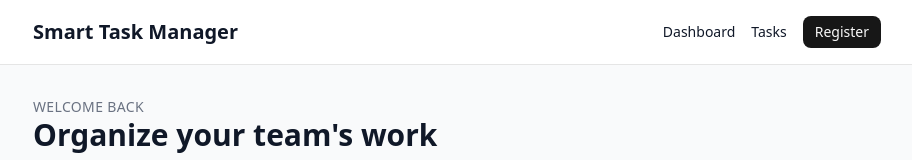
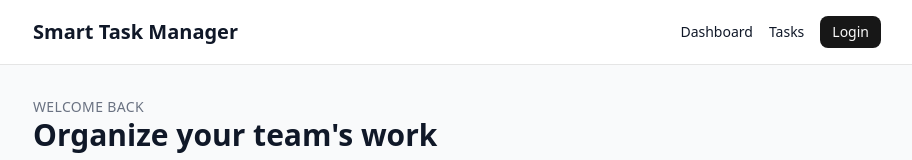
Before and after one commit to mohammadtanim24h/smart-task-manager, a React (Vite) app in the folder client/: page / in a window 1280 px wide. Shown: the top 160 px of the page, without its empty margins (183-1095 px from the left). Built offline with nearby package versions, Linux system fonts and the light colour scheme; no server answers.

Commit message:
Added useAuth custom hook

```diff
--- a/client/src/App.tsx
+++ b/client/src/App.tsx
@@ -1,8 +1,10 @@
 import { Link, Outlet } from "react-router-dom"
 
 import { Button } from "@/components/ui/button"
+import { useAuth } from "./hooks/useAuth"
 
 function App() {
+  const { isLoggedIn, logout } = useAuth();
   return (
     <div className="flex min-h-screen flex-col bg-gray-50 text-gray-900">
       <header className="border-b bg-white">
@@ -17,9 +19,20 @@ function App() {
             <Link to="/tasks" className="hover:text-blue-600">
               Tasks
             </Link>
-            <Button asChild size="sm">
-              <Link to="/register">Register</Link>
-            </Button>
+            {!isLoggedIn && (
+              <>
+                <Button asChild size="sm">
+                  <Link to="/login">Login</Link>
+                </Button>
+              </>
+            )}
+            {isLoggedIn && (
+              <>
+                <Button size="sm" onClick={logout}>
+                  Logout
+                </Button>
+              </>
+            )}
           </nav>
         </div>
       </header>
--- /dev/null
+++ b/client/src/hooks/useAuth.ts
@@ -0,0 +1,74 @@
+import { useEffect, useState } from "react"
+import type { AuthUser } from "@/lib/api"
+
+type UseAuthReturn = {
+  isLoggedIn: boolean
+  user: AuthUser | null
+  token: string | null
+  logout: () => void
+}
+
+const STORAGE_KEYS = {
+  TOKEN: "stm_token",
+  USER: "stm_user",
+} as const
+
+function getUserFromStorage(): AuthUser | null {
+  try {
+    const userStr = localStorage.getItem(STORAGE_KEYS.USER)
+    if (!userStr) return null
+
+    const user = JSON.parse(userStr) as AuthUser
+    // Validate that user has required fields
+    if (user && user.id && user.email && user.name) {
+      return user
+    }
+    return null
+  } catch {
+    return null
+  }
+}
+
+function getTokenFromStorage(): string | null {
+  return localStorage.getItem(STORAGE_KEYS.TOKEN)
+}
+
+/**
+ * Custom hook to check if user is logged in by checking localStorage
+ * @returns Object containing isLoggedIn status, user data, token, and logout function
+ */
+export function useAuth(): UseAuthReturn {
+  const [user, setUser] = useState<AuthUser | null>(() => getUserFromStorage())
+  const [token, setToken] = useState<string | null>(() => getTokenFromStorage())
+
+  // Listen for storage changes (e.g., from other tabs or logout)
+  useEffect(() => {
+    const handleStorageChange = (e: StorageEvent) => {
+      if (e.key === STORAGE_KEYS.USER) {
+        setUser(getUserFromStorage())
+      }
+      if (e.key === STORAGE_KEYS.TOKEN) {
+        setToken(getTokenFromStorage())
+      }
+    }
+
+    window.addEventListener("storage", handleStorageChange)
+    return () => window.removeEventListener("storage", handleStorageChange)
+  }, [])
+
+  const logout = () => {
+    localStorage.removeItem(STORAGE_KEYS.TOKEN)
+    localStorage.removeItem(STORAGE_KEYS.USER)
+    setUser(null)
+    setToken(null)
+  }
+
+  const isLoggedIn = Boolean(user && token)
+
+  return {
+    isLoggedIn,
+    user,
+    token,
+    logout,
+  }
+}
--- a/client/src/lib/api.ts
+++ b/client/src/lib/api.ts
@@ -4,7 +4,7 @@ type BaseResponse = {
   message?: string
 }
 
-type AuthUser = {
+export type AuthUser = {
   id: string
   name: string
   email: string
```
